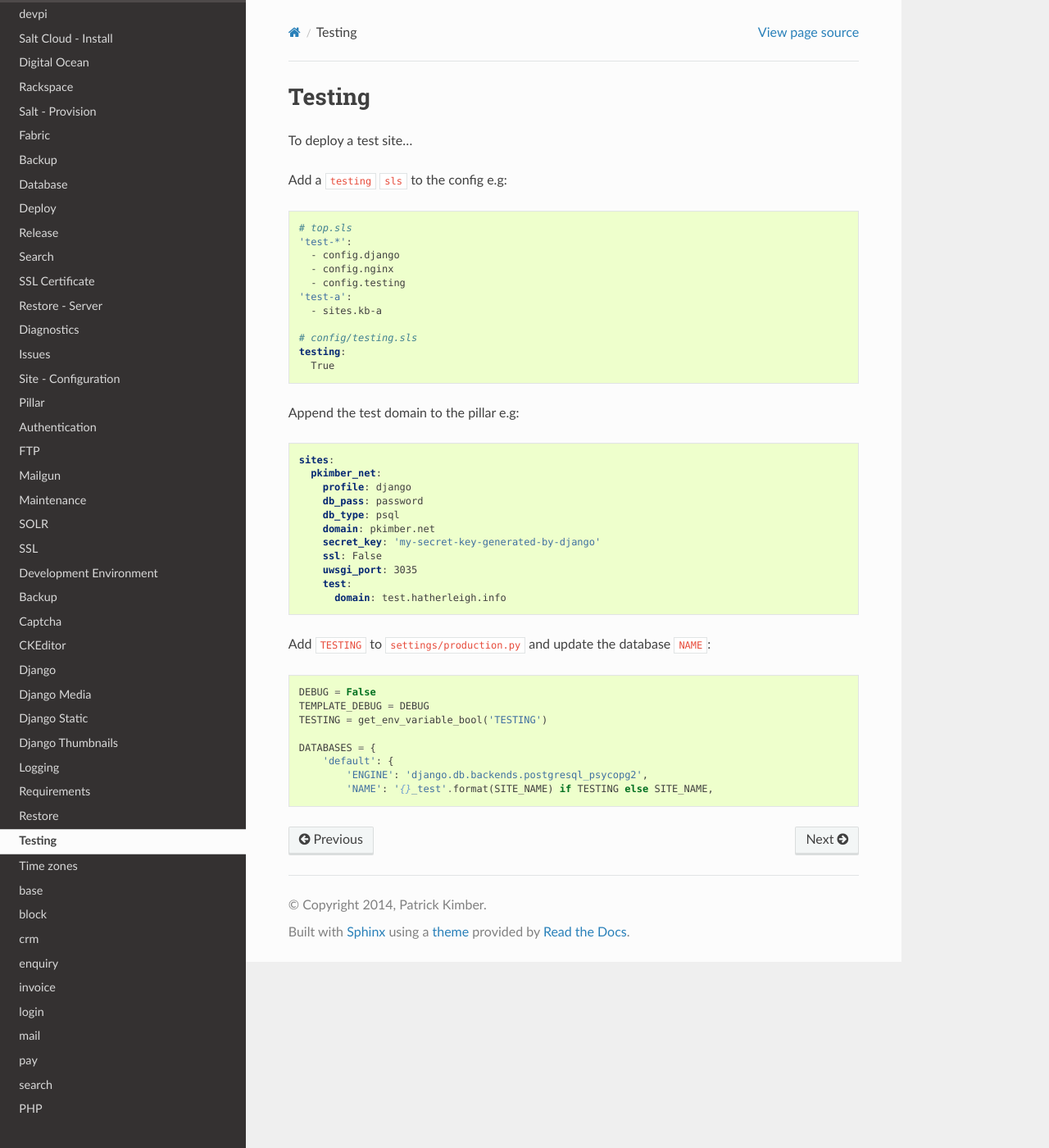
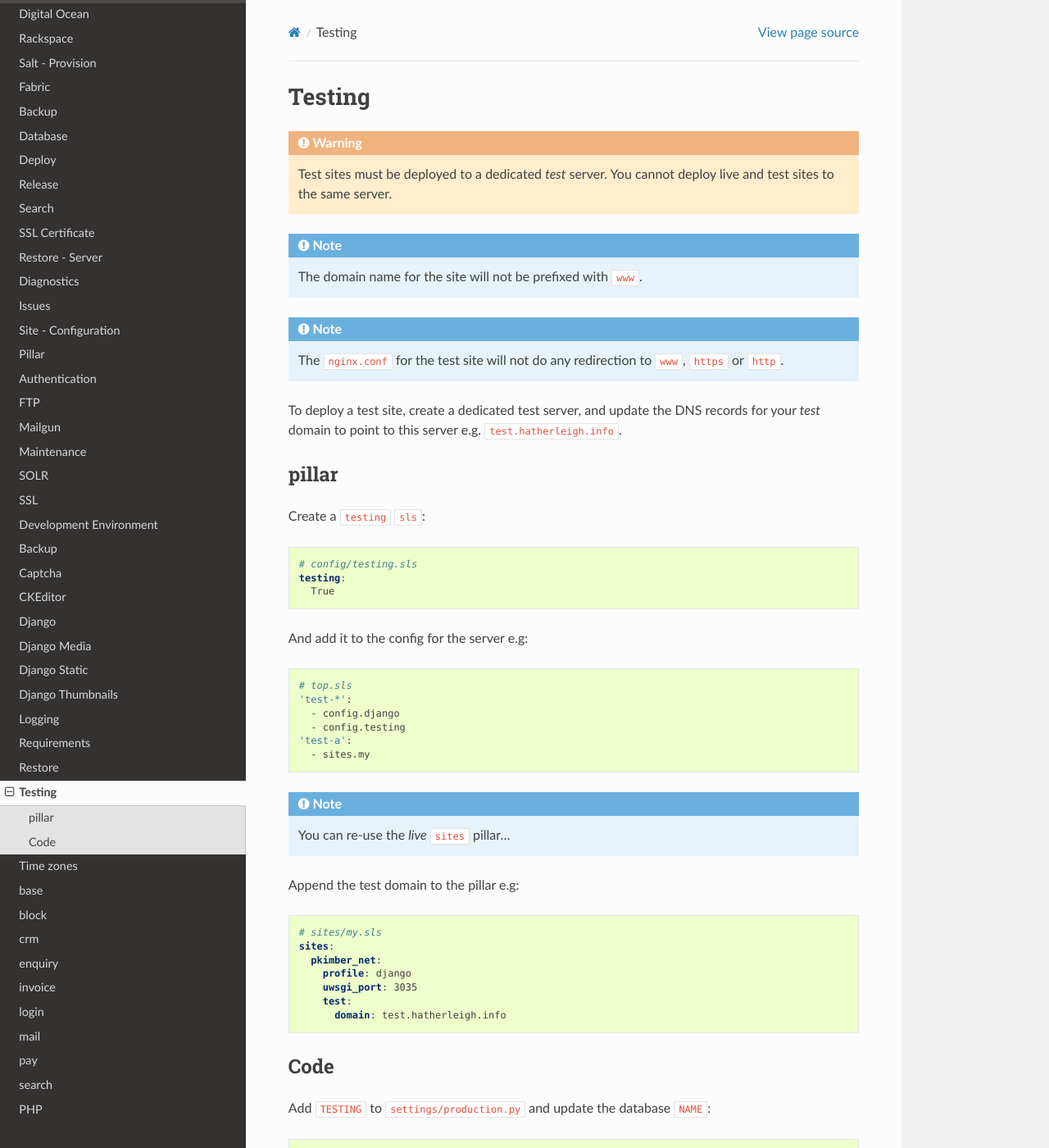
Before and after one commit to pkimber/old-docs-migrated-to-gitlab, a Sphinx documentation site: the page built from source/dev-testing.rst, in a window 1280 px wide and 1400 px high. Shown: the whole window at 82% size. Built offline with Sphinx 7.4.7 and the Read the Docs theme 2.0.0, drawn with Linux system fonts in a browser that asks for light colours.

Commit message:
testing #594

```diff
--- a/source/dev-testing.rst
+++ b/source/dev-testing.rst
@@ -3,35 +3,50 @@ Testing
 
 .. highlight:: yaml
 
-To deploy a test site...
+.. warning:: Test sites must be deployed to a dedicated *test* server.  You
+             cannot deploy live and test sites to the same server.
 
-Add a ``testing`` ``sls`` to the config e.g::
+.. note:: The domain name for the site will not be prefixed with ``www``.
 
-  # top.sls
-  'test-*':
-    - config.django
-    - config.nginx
-    - config.testing
-  'test-a':
-    - sites.kb-a
+.. note:: The ``nginx.conf`` for the test site will not do any redirection to
+          ``www``, ``https`` or ``http``.
+
+To deploy a test site, create a dedicated test server, and update the DNS
+records for your *test* domain to point to this server e.g.
+``test.hatherleigh.info``.
+
+pillar
+======
+
+Create a ``testing`` ``sls``::
 
   # config/testing.sls
   testing:
     True
 
+And add it to the config for the server e.g::
+
+  # top.sls
+  'test-*':
+    - config.django
+    - config.testing
+  'test-a':
+    - sites.my
+
+.. note:: You can re-use the *live* ``sites`` pillar...
+
 Append the test domain to the pillar e.g::
 
+  # sites/my.sls
   sites:
     pkimber_net:
       profile: django
-      db_pass: password
-      db_type: psql
-      domain: pkimber.net
-      secret_key: 'my-secret-key-generated-by-django'
-      ssl: False
       uwsgi_port: 3035
       test:
         domain: test.hatherleigh.info
+
+Code
+====
 
 Add ``TESTING`` to ``settings/production.py`` and update the database ``NAME``:
 
```
